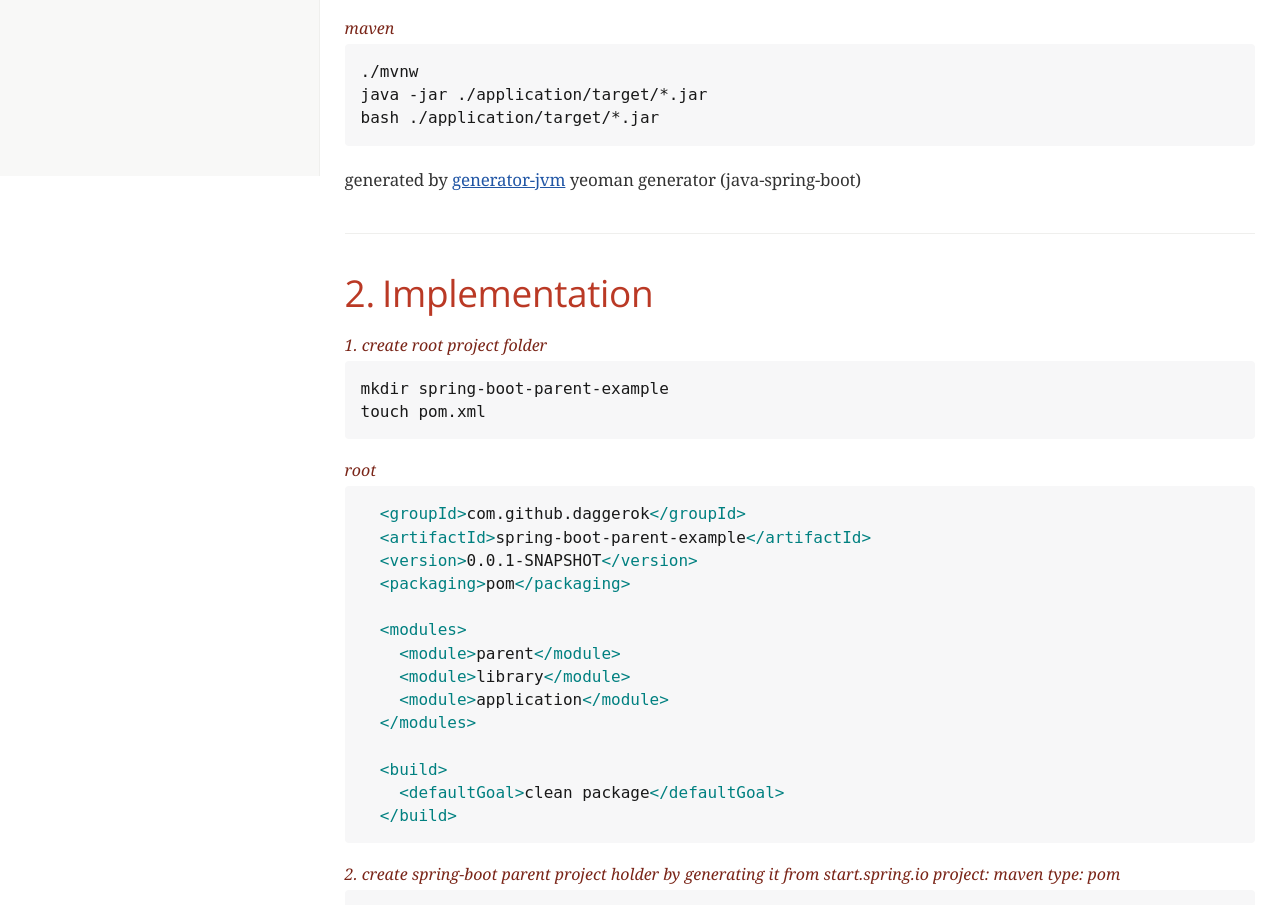
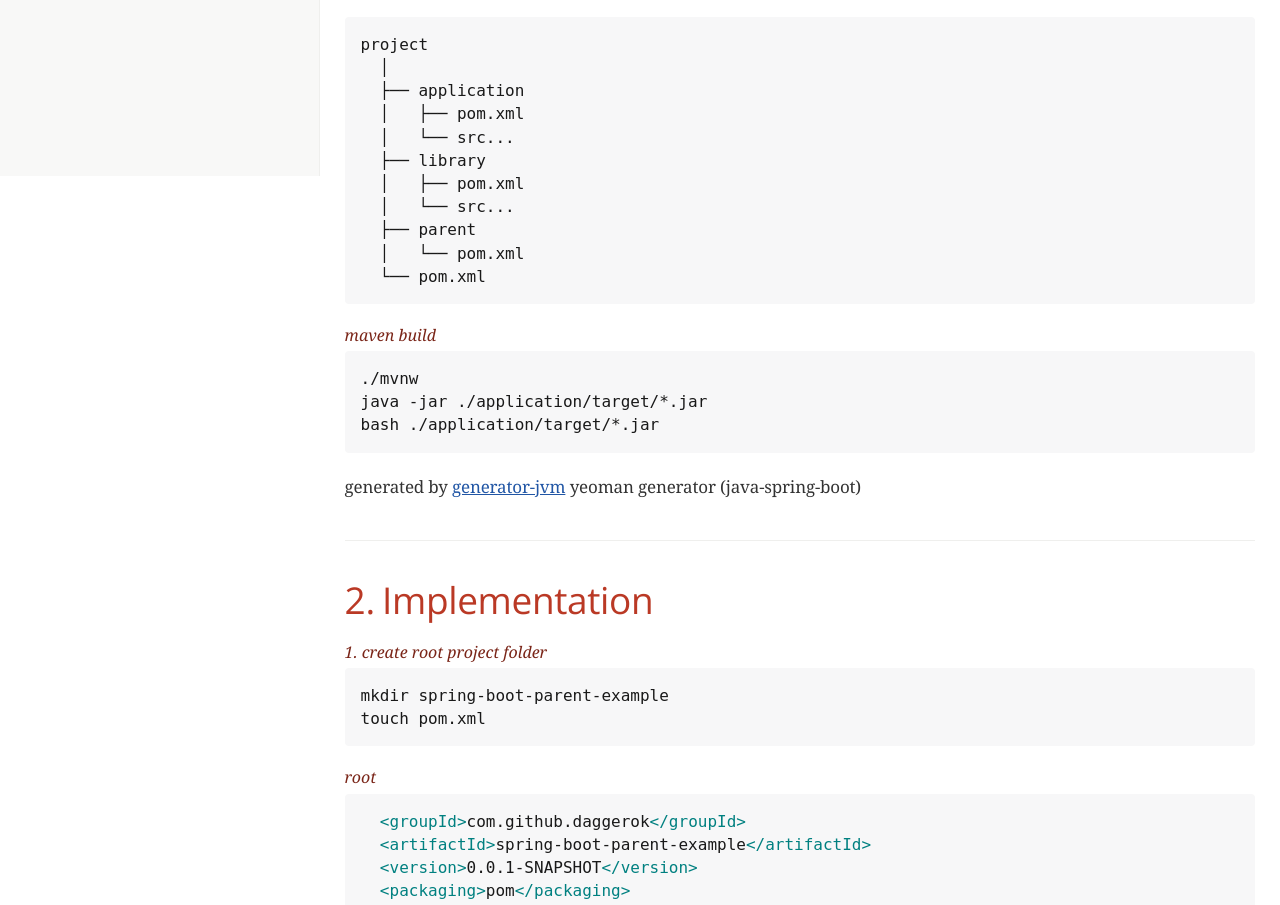
Before and after one commit to daggerok/spring-boot-parent-example, a plain HTML site: page index.html in a window 1280 px wide. Shown: the part 624-1529 px from the top of the page. Drawn offline with nearby package versions, Linux system fonts and the light colour scheme; a web font is replaced by a local one.

Commit message:
Deploy daggerok/spring-boot-parent-example to github.com/daggerok/spring-boot-parent-example.git:gh-pages

```diff
--- a/index.html
+++ b/index.html
@@ -626,7 +626,7 @@ table.CodeRay td.code>pre{padding:0}
 <span id="author" class="author">Maksim Kostromin</span><br>
 <span id="email" class="email"><a href="mailto:daggerok@gmail.com">daggerok@gmail.com</a></span><br>
 <span id="revnumber">version 0.0.1-SNAPSHOT,</span>
-<span id="revdate">2018-06-27 05:51:05 UTC</span>
+<span id="revdate">2018-06-27 05:59:18 UTC</span>
 </div>
 <div id="toc" class="toc2">
 <div id="toctitle">Table of Contents</div>
@@ -653,7 +653,22 @@ table.CodeRay td.code>pre{padding:0}
 <p>This repo demonstrates example of spring-boot parent custom module usage.</p>
 </div>
 <div class="listingblock">
-<div class="title">maven</div>
+<div class="content">
+<pre>project
+  │
+  ├── application
+  │   ├── pom.xml
+  │   └── src...
+  ├── library
+  │   ├── pom.xml
+  │   └── src...
+  ├── parent
+  │   └── pom.xml
+  └── pom.xml</pre>
+</div>
+</div>
+<div class="listingblock">
+<div class="title">maven build</div>
 <div class="content">
 <pre class="CodeRay highlight"><code data-lang="bash">./mvnw
 java -jar ./application/target/*.jar
@@ -817,7 +832,7 @@ touch library/pom.xml application/pom.xml</code></pre>
 <div id="footer">
 <div id="footer-text">
 Version 0.0.1-SNAPSHOT<br>
-Last updated 2018-06-27 05:51:05 UTC
+Last updated 2018-06-27 05:59:18 UTC
 </div>
 </div>
 </body>
```
Also changed, not shown: index.xml (+14 -3 lines), 1 other file.
